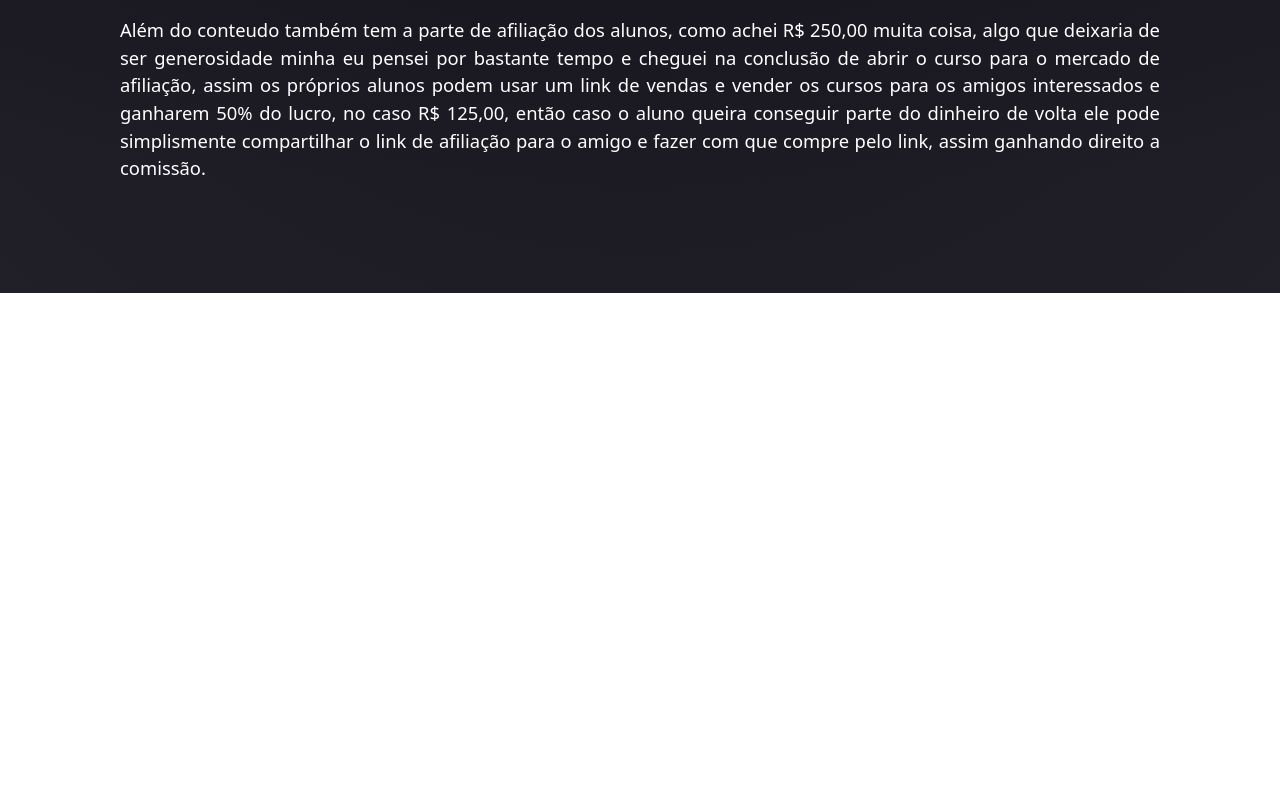
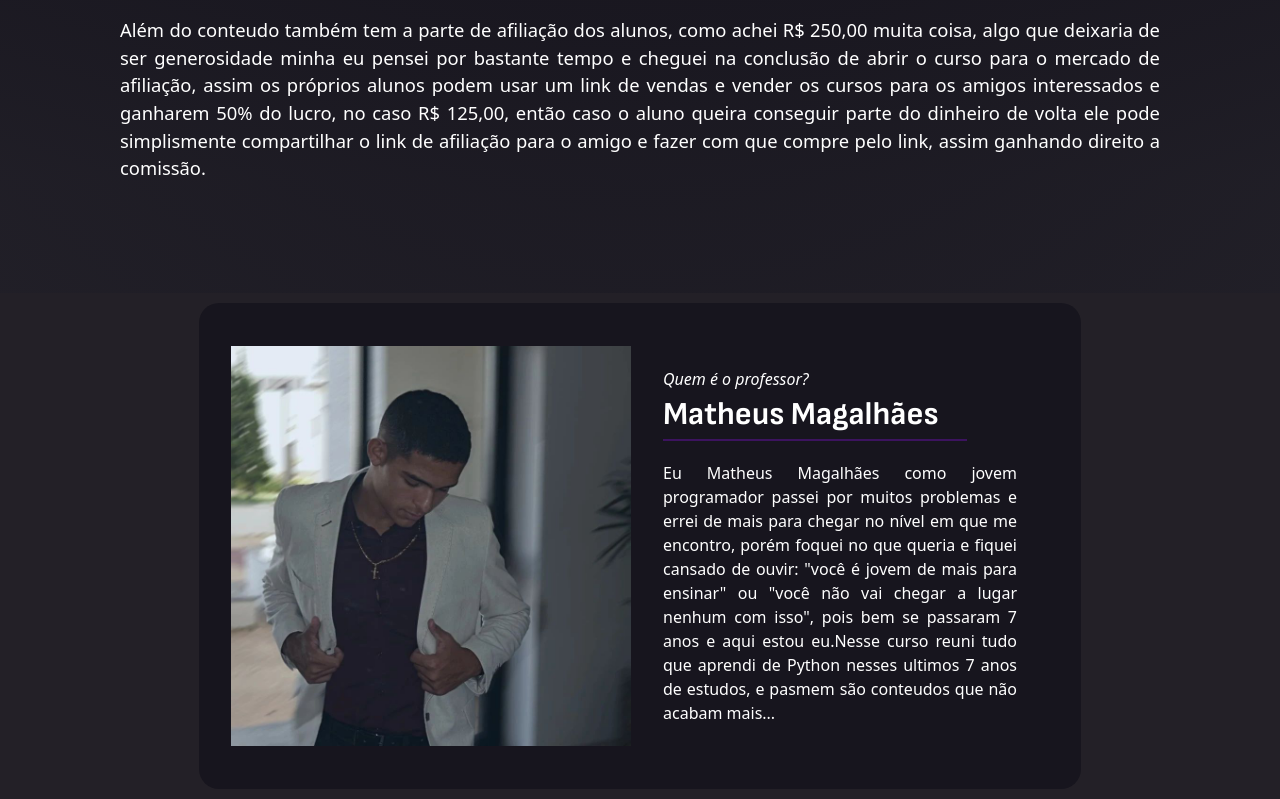
Before and after one commit to matheusmms031/pacotao, a React (Vite) app: page / in a window 1280 px wide. Shown: the part 3690-4489 px from the top of the page. Before the commit the page ends 3983 px from the top, so only its background shows below. Built offline with nearby package versions, Linux system fonts and the light colour scheme.

Commit message:
Version 2.0

```diff
--- a/src/routes/Home.jsx
+++ b/src/routes/Home.jsx
@@ -27,7 +27,7 @@ export function Home(){
         Aos.init({duration: 2000}), []
     })
 
-    alert('O curso está dispónivel para venda antecipada por metade do preço, lançamento do curso é estimado para mês 5 porém há a capacidade do desenvolvimento ser prolongado até junho.')
+    // alert('O curso está dispónivel para venda antecipada por metade do preço, lançamento do curso é estimado para mês 5 porém há a capacidade do desenvolvimento ser prolongado até junho.')
 
     return(
         <div>
@@ -112,17 +112,19 @@ export function Home(){
                         </p>
                     </div>
                 </section>
-                {/* <section id='intro6'>
+                <section id='intro6'>
                     <div id="perfilbox">
                         <img src={Pessoa} id='perfilbox-image'/>
                         <div id="perfilbox-content">
-                            <span id='pbc-title1'>Quem é o professor?</span>
-                            <span id='pbc-title2'>Matheus Magalhães</span>
+                            <div id='perfilbox-titles'>
+                                <span id='pbc-title1'>Quem é o professor?</span>
+                                <span id='pbc-title2'>Matheus Magalhães</span>
+                            </div>
                             <span id='pbc-title3'>Eu Matheus Magalhães como jovem programador passei por muitos problemas e errei de mais para chegar no nível em que me encontro, porém foquei no que queria e fiquei
                         cansado de ouvir: "você é jovem de mais para ensinar" ou "você não vai chegar a lugar nenhum com isso", pois bem se passaram 7 anos e aqui estou eu.Nesse curso reuni tudo que aprendi de Python nesses ultimos 7 anos de estudos, e pasmem são conteudos que não acabam mais...</span>
                         </div>
                     </div>
-                </section> */}
+                </section>
             </div>
         </div>
     )
--- a/src/styles/homestyle.scss
+++ b/src/styles/homestyle.scss
@@ -255,12 +255,24 @@ body{
         flex-direction: column;
 
 
+        #perfilbox-titles{
+            display: flex;
+            flex-direction: column;
+        }
+
+        #pbc-title1{
+            font-style: italic;
+        }
+
         #pbc-title2{
             font-size: 2rem;
+            width: 19rem;
+            border-bottom: 2px solid rgba(123, 17, 209, 0.363);
             font-family: 'Sofia Sans';
         }
 
         #pbc-title3{
+            padding-top: 20px;
             text-align: justify;
         }
     }
```
